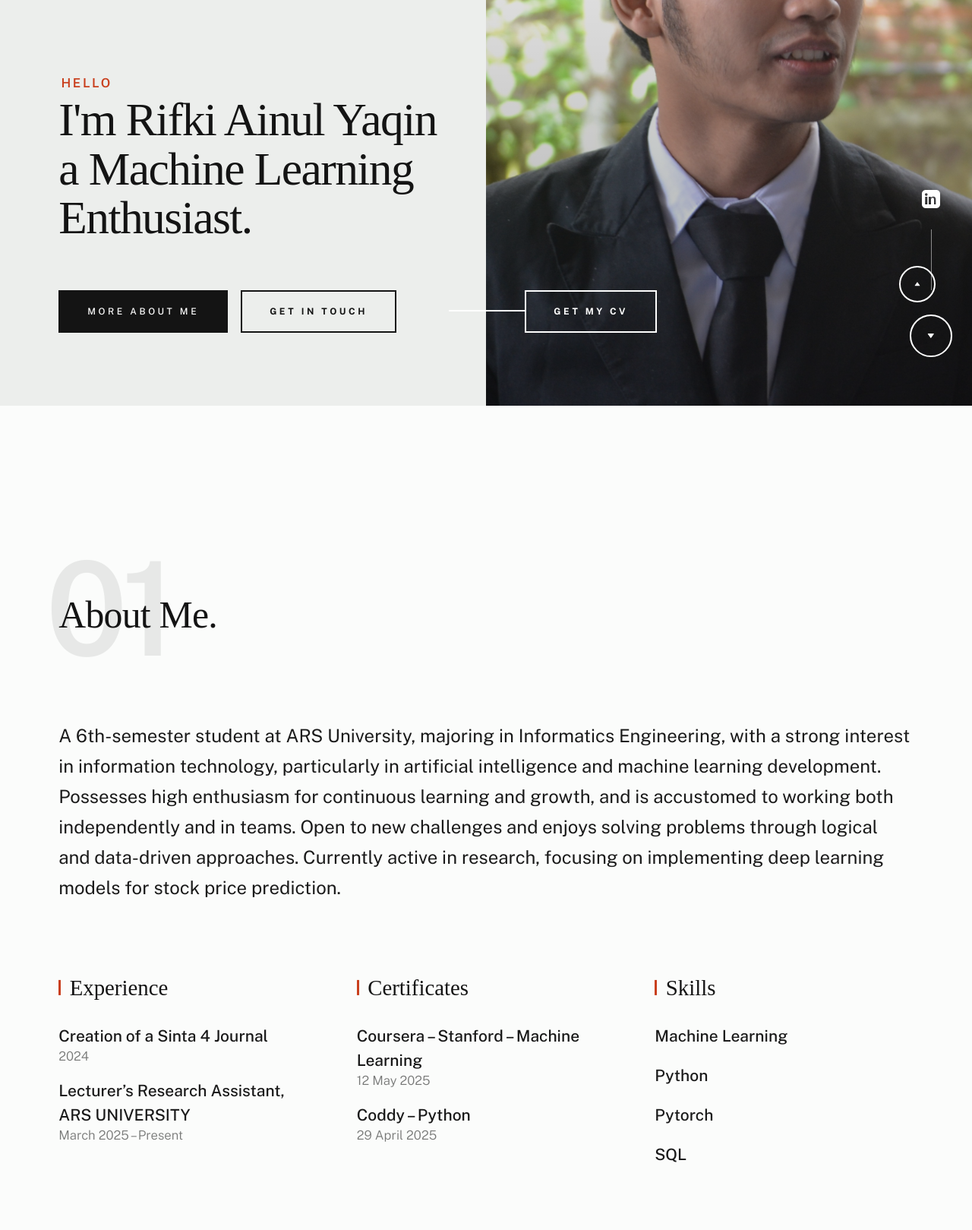
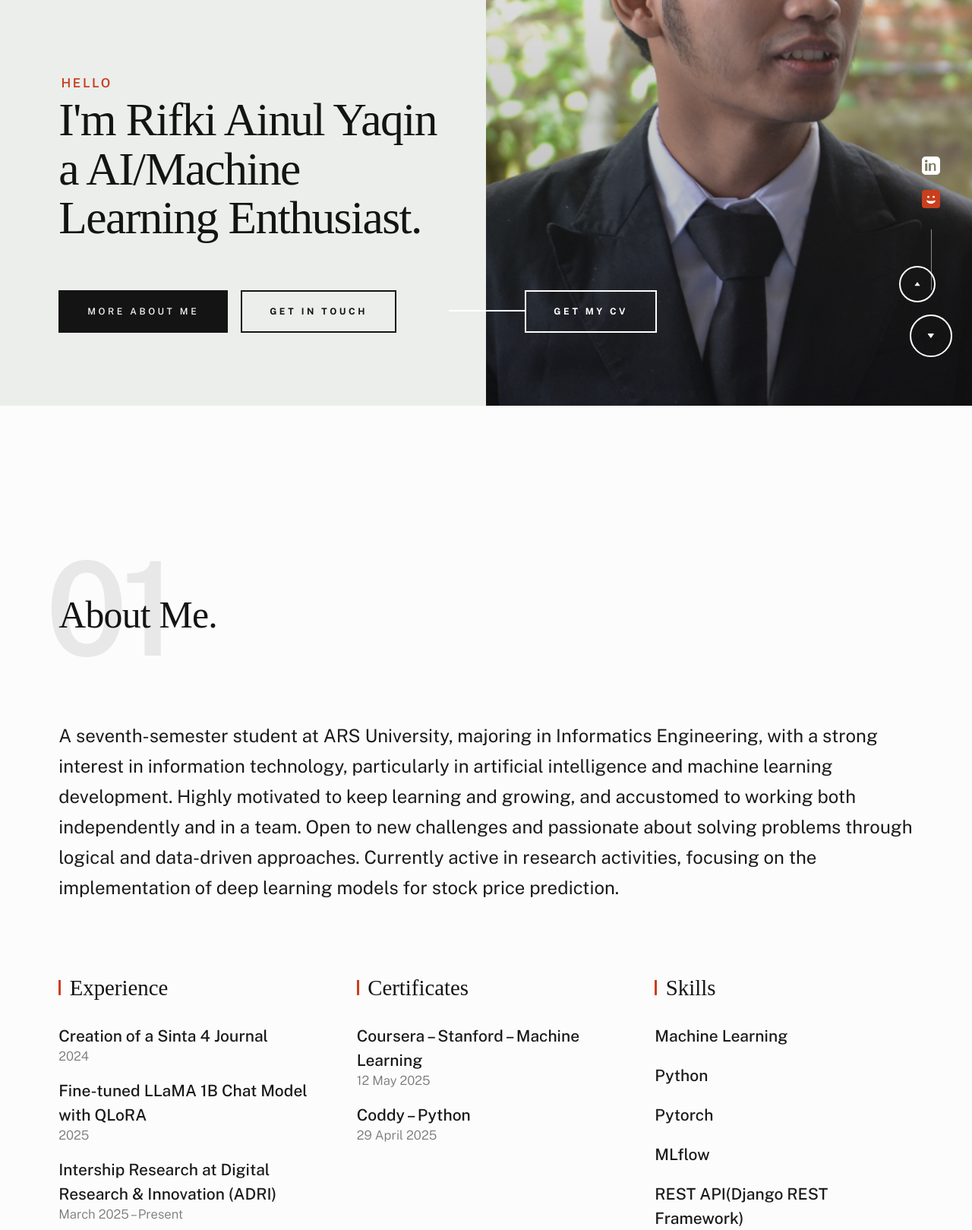
Before and after one commit to rifkiay/Portfolio, a Django app: page / in a window 1280 px wide. Shown: the part 330-1949 px from the top of the page at 76% size. Run offline with Django 5.2, Linux system fonts and the light colour scheme; some web fonts are replaced.

Commit message:
update experience, skill, about me, add link to hugging face, update cv

```diff
--- a/templates/index.html
+++ b/templates/index.html
@@ -87,7 +87,7 @@
                         <div class="s-intro__content-pretitle text-pretitle">Hello</div>
                         <h1 class="s-intro__content-title">
                         I'm Rifki Ainul Yaqin <br>
-                        a Machine Learning Enthusiast. <br>
+                        a AI/Machine Learning Enthusiast. <br>
                         </h1>
 
                         <div class="s-intro__content-btns">
@@ -117,6 +117,23 @@
                         <span class="u-screen-reader-text">LinkedIn</span>
                     </a>
                 </li>
+                <li>
+                    <a href="https://huggingface.co/BeDream" target="_blank" rel="noopener noreferrer">
+                      <svg xmlns="http://www.w3.org/2000/svg" width="24" height="24" viewBox="0 0 24 24" style="fill:rgba(0, 0, 0, 1);">
+                        <!-- rounded square background -->
+                        <rect x="0" y="0" width="24" height="24" rx="4" ry="4" fill="currentColor"/>
+                        <!-- huggingface simple face: two eyes and smile cutout using white -->
+                        <g fill="#fff">
+                          <!-- eyes -->
+                          <circle cx="8.5" cy="9.2" r="1.4"/>
+                          <circle cx="15.5" cy="9.2" r="1.4"/>
+                          <!-- smile (path) -->
+                          <path d="M7 14.5c1.2 1.8 3.2 2.8 5 2.8s3.8-1 5-2.8" stroke="#fff" stroke-width="1.6" fill="none" stroke-linecap="round"/>
+                        </g>
+                      </svg>
+                      <span class="u-screen-reader-text">Hugging Face</span>
+                    </a>
+                  </li>
             </ul> <!-- end s-intro__social -->
 
             <div class="s-intro__content-media">
@@ -124,7 +141,7 @@
             </div> <!-- s-intro__content-media -->
 
             <div class="s-intro__btn-download">
-                <a class="btn btn--stroke" href="https://drive.google.com/file/d/1rmcKIptWm8JxoJcanMLSALeaBnPhTEne/view?usp=sharing">Get My CV</a>
+                <a class="btn btn--stroke" href="https://drive.google.com/file/d/1iRXk-g_7c9mZtQ-_yl1PO1am9rV7h6Pl/view?usp=sharing">Get My CV</a>
             </div> <!-- end s-intro__btn-download -->
 
             <div class="s-intro__scroll-down">
@@ -151,7 +168,11 @@
                     </div> <!-- end section-header -->
 
                     <p class="attention-getter">
-                        A 6th-semester student at ARS University, majoring in Informatics Engineering, with a strong interest in information technology, particularly in artificial intelligence and machine learning development. Possesses high enthusiasm for continuous learning and growth, and is accustomed to working both independently and in teams. Open to new challenges and enjoys solving problems through logical and data-driven approaches. Currently active in research, focusing on implementing deep learning models for stock price prediction.
+                        A seventh-semester student at ARS University, majoring in Informatics Engineering,
+                        with a strong interest in information technology, particularly in artificial intelligence and machine learning development.
+                        Highly motivated to keep learning and growing, and accustomed to working both independently and in a team.
+                        Open to new challenges and passionate about solving problems through logical and data-driven approaches.
+                        Currently active in research activities, focusing on the implementation of deep learning models for stock price prediction.
                     </p>
 
                     {% comment %} <p class="attention-getter">
@@ -172,7 +193,15 @@
                                       </span>
                                 </li>
                                 <li>
-                                    Lecturer’s Research Assistant, ARS UNIVERSITY
+                                    <a href="https://huggingface.co/spaces/BeDream/Dream">
+                                        Fine-tuned LLaMA 1B Chat Model with QLoRA
+                                    </a>
+                                    <span>
+                                        2025
+                                      </span>
+                                </li>
+                                <li>
+                                    Intership Research at Digital Research & Innovation (ADRI)
                                     <span>March 2025 – Present</span>
                                 </li>
                             </ul>
@@ -211,7 +240,16 @@
                                     Pytorch
                                 </li>
                                 <li>
-                                    SQL
+                                    MLflow
+                                </li>
+                                <li>
+                                    REST API(Django REST Framework)
+                                </li>
+                                <li>
+                                    n8n
+                                </li>
+                                <li>
+                                    AWS
                                 </li>
                             </ul>
                         </div> <!--end s-about__block -->
@@ -325,6 +363,7 @@
                             <h5>Follow Me</h5>
                             <ul class="link-list">
                                 <li><a href="https://www.linkedin.com/in/rifkiainul0623/">Linkedin</a></li>
+                                <li><a href="https://huggingface.co/BeDream">Hugging Face</a></li>
                             </ul>
                         </div>
                         <div class="column xl-6 md-6 tab-12">
@@ -347,7 +386,7 @@
                 </div>
 
                 <div class="column xl-6 tab-12">
-                    <a href="https://drive.google.com/file/d/1rmcKIptWm8JxoJcanMLSALeaBnPhTEne/view?usp=sharing" class="btn btn--stroke btn--large u-fullwidth">Get My CV</a>
+                    <a href="https://drive.google.com/file/d/1iRXk-g_7c9mZtQ-_yl1PO1am9rV7h6Pl/view?usp=sharing" class="btn btn--stroke btn--large u-fullwidth">Get My CV</a>
                 </div>
 
             </div> <!-- end section-footer__buttons -->
@@ -372,6 +411,24 @@
                                 <span class="u-screen-reader-text">LinkedIn</span>
                             </a>
                         </li>
+                        <li>
+                            <a href="https://huggingface.co/BeDream" target="_blank" rel="noopener noreferrer">
+                                <svg xmlns="http://www.w3.org/2000/svg" width="24" height="24" viewBox="0 0 24 24" style="fill:rgba(0, 0, 0, 1);">
+                                  <!-- rounded square background -->
+                                  <rect x="0" y="0" width="24" height="24" rx="4" ry="4" fill="currentColor"/>
+                                  <!-- huggingface simple face: two eyes and smile cutout using white -->
+                                  <g fill="#fff">
+                                    <!-- eyes -->
+                                    <circle cx="8.5" cy="9.2" r="1.4"/>
+                                    <circle cx="15.5" cy="9.2" r="1.4"/>
+                                    <!-- smile (path) -->
+                                    <path d="M7 14.5c1.2 1.8 3.2 2.8 5 2.8s3.8-1 5-2.8" stroke="#fff" stroke-width="1.6" fill="none" stroke-linecap="round"/>
+                                  </g>
+                                </svg>
+                                <span class="u-screen-reader-text">Hugging Face</span>
+                              </a>
+                        </li>
+                        </ul>
                     </ul>
                 </div> <!-- end section-footer__social -->
 
```
